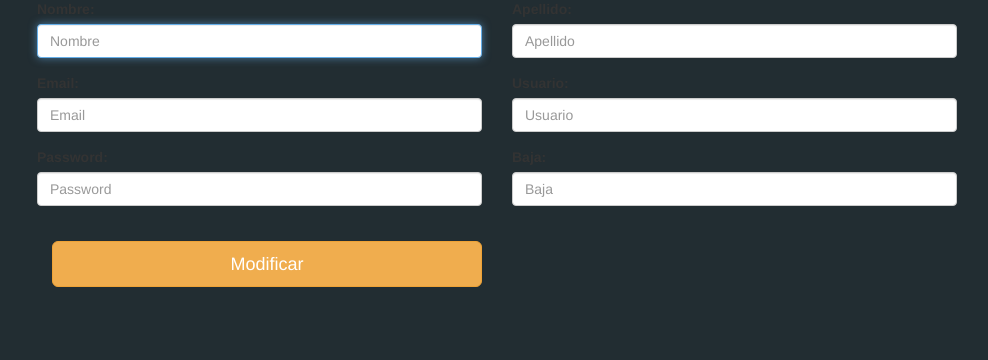
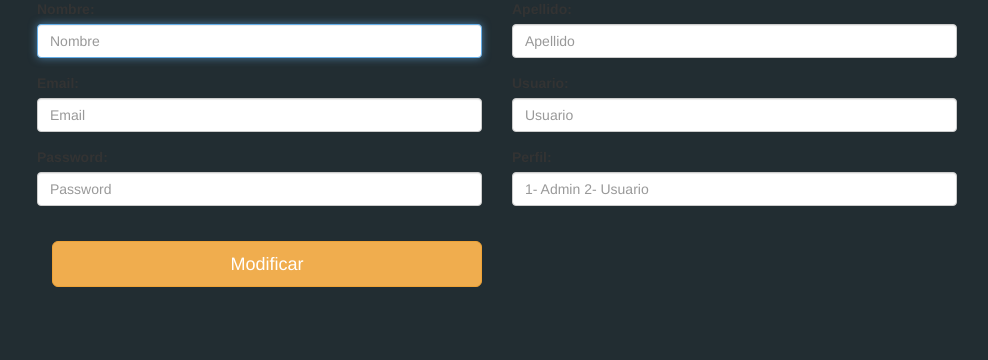
Before and after one commit to Hefes10/bici4all, a CodeIgniter app: page /MiretMartin_TP1/index.php/usuario_controller/modificar_usuario in a window 1280 px wide. Shown: the part 734-1094 px from the top of the page, without its empty margins (48-1036 px from the left). Run offline with CodeIgniter, Linux system fonts and the light colour scheme; data that the repository does not hold is empty; some libraries are stand-ins or nearby versions.

Commit message:
usuarios listo

```diff
--- a/application/controllers/usuario_controller.php
+++ b/application/controllers/usuario_controller.php
@@ -119,8 +119,7 @@ if ( ! defined('BASEPATH')) exit('No direct script access allowed');
 					'email'=>$email,
 					'usuario'=>$usuario,
 					'password'=>$password,
-					'id_perfil'=>$id_perfil,
-					'baja'=>$baja
+					'id_perfil'=>$id_perfil
 				);
 			}
 			else
@@ -152,7 +151,7 @@ if ( ! defined('BASEPATH')) exit('No direct script access allowed');
 			$this->form_validation->set_rules('email', 'Email', 'required');
 			$this->form_validation->set_rules('usuario', 'Usuario', 'required');
 			$this->form_validation->set_rules('password', 'Password', 'required');
-			$this->form_validation->set_rules('baja', 'Baja', 'required');
+			$this->form_validation->set_rules('id_perfil', 'id_Perfil', 'required');
 
 
 			//Mensaje del form_validation
@@ -168,7 +167,7 @@ if ( ! defined('BASEPATH')) exit('No direct script access allowed');
 				'email'=>$this->input->post('email',true),
 				'usuario'=>$this->input->post('usuario',true),
 				'password'=>$this->input->post('password',true),
-				'baja'=>$this->input->post('baja',true)
+				'id_perfil'=>$this->input->post('id_perfil',true)
 			);
 
 			if ($this->form_validation->run()==FALSE)
@@ -206,7 +205,7 @@ if ( ! defined('BASEPATH')) exit('No direct script access allowed');
 				'email'=>$this->input->post('email',true),
 				'usuario'=>$this->input->post('usuario',true),
 				'password'=>$this->input->post('password',true),
-				'baja'=>$this->input->post('baja',true)
+				'id_perfil'=>$this->input->post('id_perfil',true)
 			);
 
             $this->usuario_model->update_usuario($id_usuario, $dat);
@@ -273,48 +272,24 @@ if ( ! defined('BASEPATH')) exit('No direct script access allowed');
 			}
 			else
 			{
-				$this->_user_upload();
-			}
-		}
-
-		/**
-		* Obtiene los datos del archivo imagen.
-		* Permite archivos gif, jpg, png
-		* Verifica si los datos son correcto en conjunto con la imagen y lo inserta en la tabla correspondiente
-		* En la tabla guarda la URL de donde se encuentra la imagen.
-		*/
-		function _user_upload()
-		{
                 $this->load->library('upload');
 
-            redirect('verifico_nuevousuario');
-            /*
-
-            // Array de datos para insertar en productos
                 $data = array(
                     'nombre'=>$this->input->post('nombre',true),
                     'apellido'=>$this->input->post('apellido',true),
                     'email'=>$this->input->post('email',true),
                     'usuario'=>$this->input->post('usuario',true),
                     'password'=>$this->input->post('password',true),
-                'baja'=>'NO',
                 );
 
-					$usuarios = $this->usuario_model->add_usuario($data);
+                $usuario = $this->usuario_model->add_user($data);
 
                 redirect('usuarios_todos', 'refresh');
-
-					return TRUE;
+			}
 		}
 
-            }
-            else
-            {
-            	redirect('verifico_nuevousuario');
 
-            }
-            */
-		}
+
 
     }
 
--- a/application/views/modificausuario_view.php
+++ b/application/views/modificausuario_view.php
@@ -84,13 +84,13 @@
 						</div>
 						<div class="col-md-6">
 							<div class="form-group">
-								<?php echo form_label('Baja:', 'baja'); ?>
-								<?php echo form_input(['name' => 'baja',
-																'id' => 'baja',
+								<?php echo form_label('Perfil:', 'id_perfil'); ?>
+								<?php echo form_input(['name' => 'id_perfil',
+																'id' => 'id_perfil',
 																'class' => 'form-control',
-																'placeholder' => 'Baja',
-																'value'=>"$baja"]); ?>
-								<?php echo form_error('baja'); ?>
+																'placeholder' => '1- Admin 2- Usuario',
+																'value'=>"$id_perfil"]); ?>
+								<?php echo form_error('id_perfil'); ?>
 							</div>
 						</div>
 					</div>
```
Lines whose indentation alone changed are shown as unchanged.
